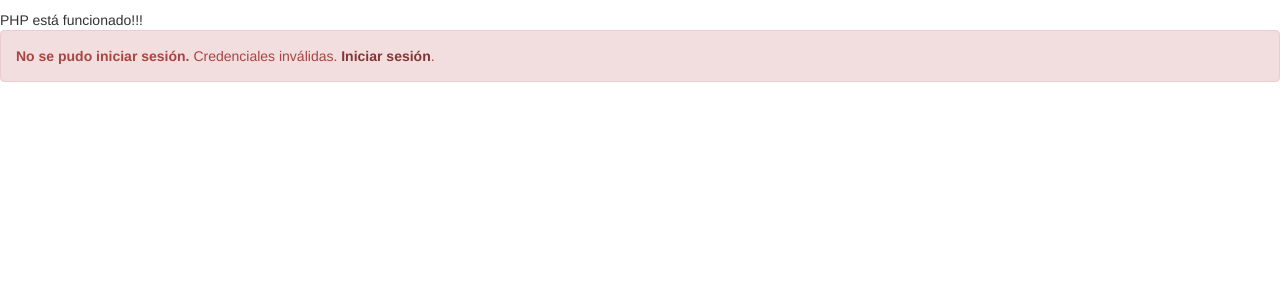
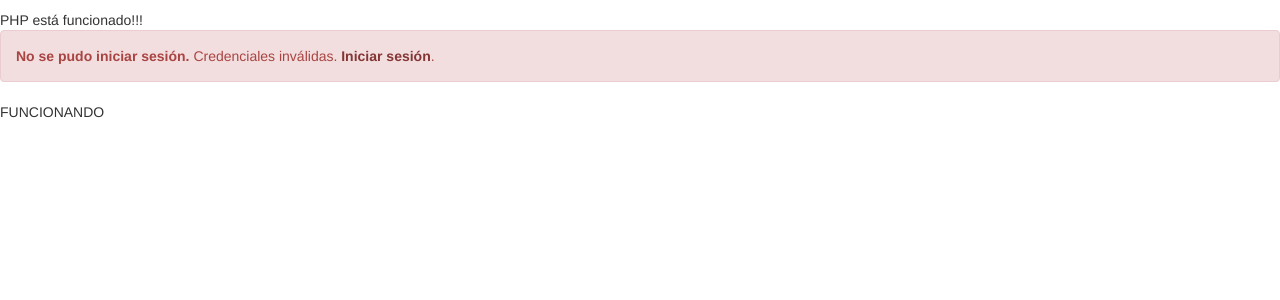
Before and after one commit to jramosl/AplicacionSubirArchivo, a PHP site: page /validar.php in a window 1280 px wide. Shown: the top 300 px of the page. Run offline with PHP 8.4, Linux system fonts and the light colour scheme; data that the repository does not hold is empty; some libraries are stand-ins or nearby versions.

Commit message:
Update validar.php

```diff
--- a/validar.php
+++ b/validar.php
@@ -34,6 +34,7 @@
             </div>
         <?PHP
     }
+        echo "FUNCIONANDO";
     ?>
         </body>
 </html>
```
